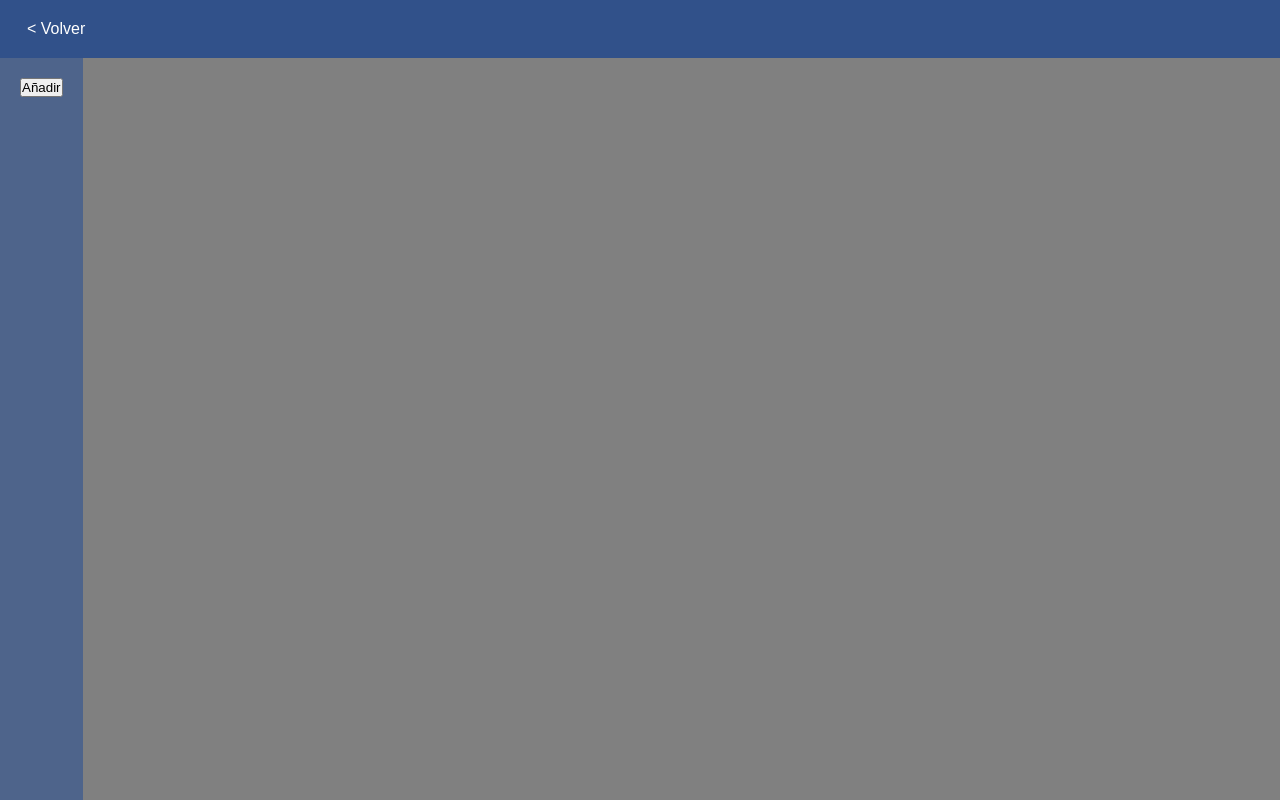
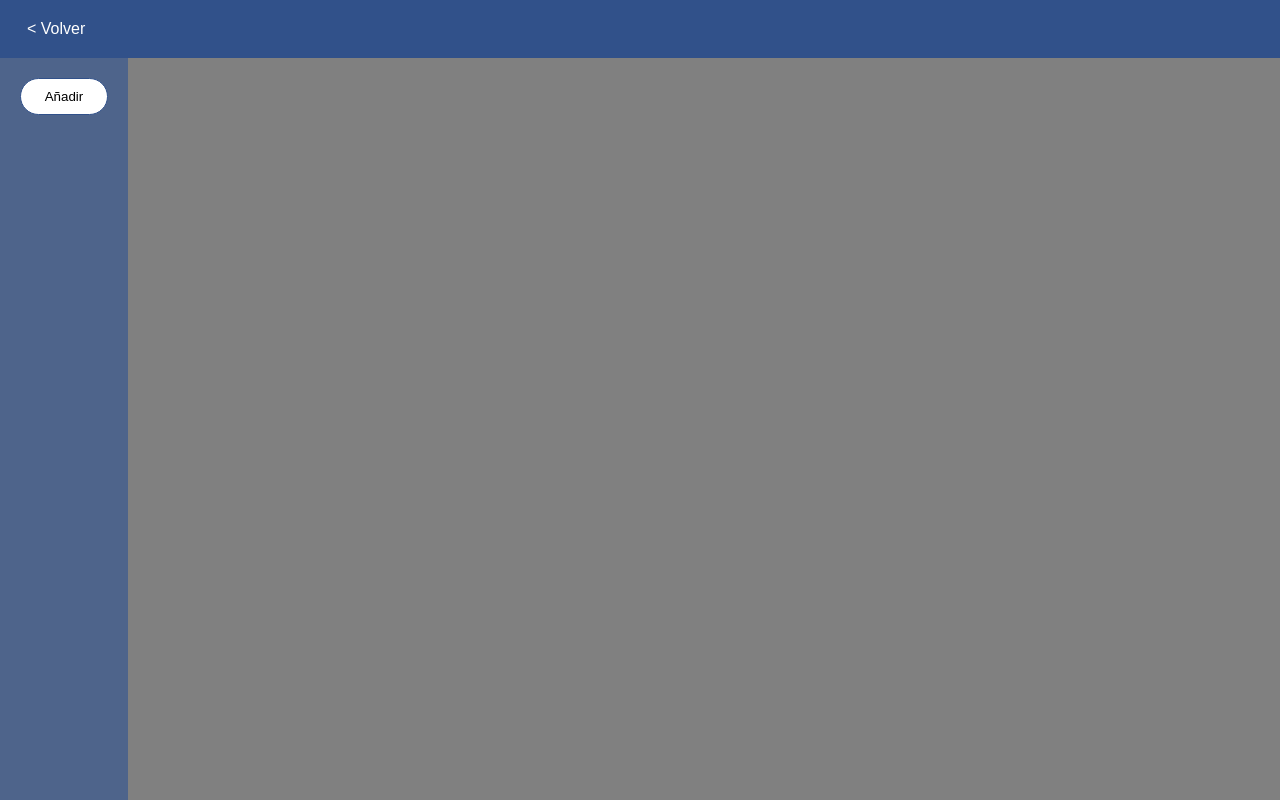
Before and after one commit to abeguerr01/uTask-GestorDeTareas, a plain HTML site: page subaginas/gestor.html in a window 1280 px wide. Drawn offline with Linux system fonts and the light colour scheme.

Commit message:
Arreglao

```diff
--- a/css/gestor_style.css
+++ b/css/gestor_style.css
@@ -34,15 +34,33 @@ aside{
     text-align: center;
     float: left;
 
+    width: 10%;
     position: fixed;
     left: 0;
     top: 58;
-    bottom: 0
-    ;
+    bottom: 0;
 }
 section{
+    width: 90%;
     display: flex;
+    float: right;
     flex-wrap: wrap;
+    flex-grow: 1;
+}
+#anadir{
+    background-color: white;
+    border: solid 1px #31518a;
+    border-radius: 2cm;
+    color: rgb(0, 0, 0);
+    margin: 0;
+    padding: 10;
+    text-align: center;
+    width: 100%;
+}
+#anadir:hover{
+    background-color: #31518a;
+    color: white;
+    border: solid 1px white;
 }
 .tarea {
     border: 1px solid #ccc;
```
Also changed, not shown: index.css (deleted).
